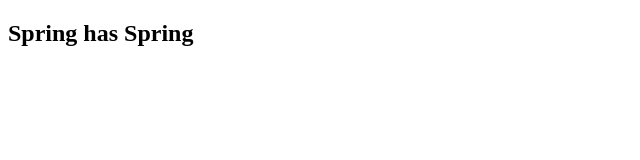
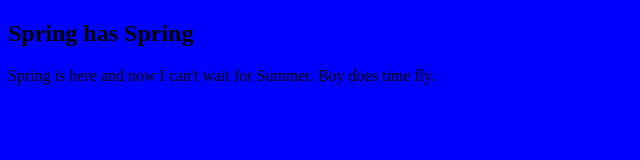
Before and after one commit to Arbitwah/Spring, a plain HTML site: page index.html in a window 1280 px wide. Shown: the whole page, without its empty margins (0-640 px from the left). Drawn offline with Linux system fonts and the light colour scheme.

Commit message:
added a paragraph and a style sheet

```diff
--- a/index.html
+++ b/index.html
@@ -3,8 +3,10 @@
   <head>
     <meta charset="utf-8">
     <title>git</title>
+    <link rel="stylesheet" href="style.css">
   </head>
   <body>
     <h2>Spring has Spring</h2>
+    <p>Spring is here and now I can't wait for Summer. Boy does time fly.</p>
   </body>
 </html>
--- /dev/null
+++ b/style.css
@@ -0,0 +1 @@
+body{background-color: blue;}
```
